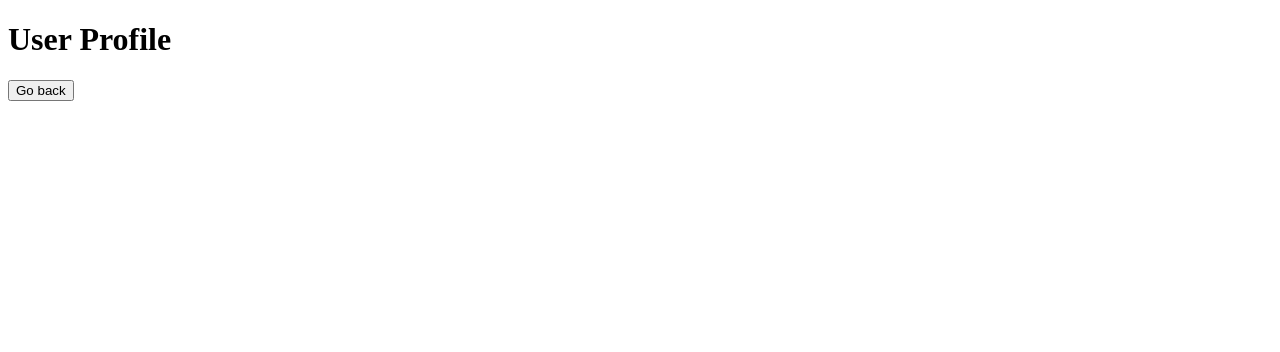
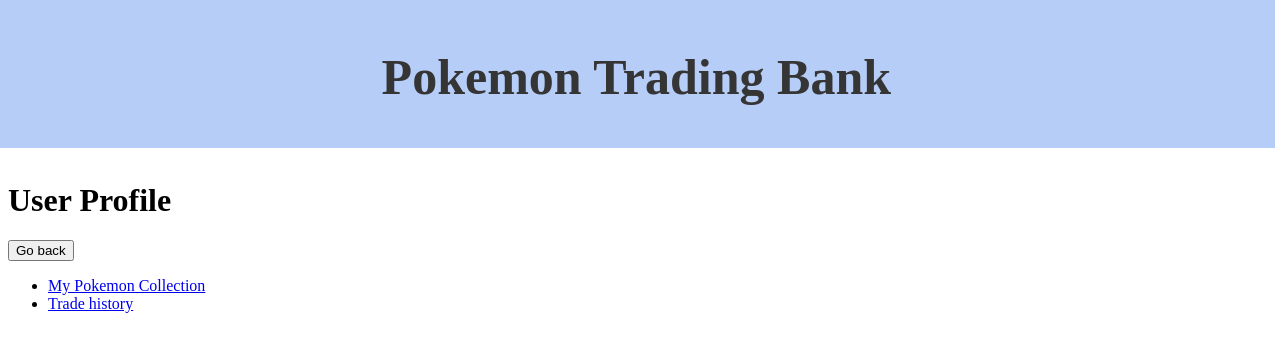
Before and after one commit to 211115-UTA-NET/TeamFire-P2, an Angular app in the folder pokeApp.UI/poke-app/: page /profile in a window 1280 px wide. Shown: the top 352 px of the page. Built offline with nearby package versions, Linux system fonts and the light colour scheme.

Commit message:
Added collection & tradehistory components, and added header css on web page.

```diff
--- a/pokeApp.UI/poke-app/src/app/app-routing.module.ts
+++ b/pokeApp.UI/poke-app/src/app/app-routing.module.ts
@@ -5,6 +5,8 @@
 import { RegisterComponent } from './register/register.component';
 import { ProfileComponent } from './profile/profile.component';
 import { LogoutComponent } from './logout/logout.component';
+import { CollectionComponent } from './collection/collection.component';
+import { TradehistoryComponent } from './tradehistory/tradehistory.component';
 
 const routes: Routes = [
   { path: '', redirectTo: '/login', pathMatch: 'full' },
@@ -13,6 +15,8 @@
   { path: 'register', component: RegisterComponent },
   { path: 'profile', component: ProfileComponent },
   { path: 'logout', component: LogoutComponent },
+  { path: 'collection', component: CollectionComponent },
+  { path: 'tradehistory', component: TradehistoryComponent },
 ];
 
 @NgModule({
--- a/pokeApp.UI/poke-app/src/app/app.component.css
+++ b/pokeApp.UI/poke-app/src/app/app.component.css
@@ -0,0 +1,14 @@
+h1 {
+  text-align: center;
+  padding-top: 50px;
+  font-size: 50px;
+  color: rgb(53, 53, 53);
+}
+
+.crop h1 {
+  width: 101%;
+  height: 100px;
+  margin-top: -10px;
+  margin-left: -10px;
+  background-color: rgb(182, 205, 248);
+}
--- a/pokeApp.UI/poke-app/src/app/app.component.html
+++ b/pokeApp.UI/poke-app/src/app/app.component.html
@@ -1 +1,6 @@
+<header>
+    <div class="crop">
+        <h1>Pokemon Trading Bank</h1>
+    </div>
+</header>
 <router-outlet></router-outlet>
--- a/pokeApp.UI/poke-app/src/app/app.module.ts
+++ b/pokeApp.UI/poke-app/src/app/app.module.ts
@@ -8,6 +8,8 @@
 import { RegisterComponent } from './register/register.component';
 import { ProfileComponent } from './profile/profile.component';
 import { LogoutComponent } from './logout/logout.component';
+import { CollectionComponent } from './collection/collection.component';
+import { TradehistoryComponent } from './tradehistory/tradehistory.component';
 
 @NgModule({
   declarations: [
@@ -16,7 +18,9 @@
     DashboardComponent,
     RegisterComponent,
     ProfileComponent,
-    LogoutComponent
+    LogoutComponent,
+    CollectionComponent,
+    TradehistoryComponent
   ],
   imports: [
     BrowserModule,
--- /dev/null
+++ b/pokeApp.UI/poke-app/src/app/collection/collection.component.html
@@ -0,0 +1,2 @@
+<h1>My Pokemon Collection</h1>
+<button (click)="goBack()">Go back</button>
--- /dev/null
+++ b/pokeApp.UI/poke-app/src/app/collection/collection.component.ts
@@ -0,0 +1,16 @@
+import { Component, OnInit } from '@angular/core';
+import { Location } from '@angular/common';
+
+@Component({
+  selector: 'app-collection',
+  templateUrl: './collection.component.html',
+  styleUrls: ['./collection.component.css'],
+})
+export class CollectionComponent implements OnInit {
+  constructor(private location: Location) {}
+
+  ngOnInit(): void {}
+  goBack(): void {
+    this.location.back();
+  }
+}
--- a/pokeApp.UI/poke-app/src/app/profile/profile.component.html
+++ b/pokeApp.UI/poke-app/src/app/profile/profile.component.html
@@ -1,2 +1,10 @@
 <h1>User Profile</h1>
 <button (click)="goBack()">Go back</button>
+<ul>
+    <li>
+        <a routerLink="/collection">My Pokemon Collection</a>
+    </li>
+    <li>
+        <a routerLink="/tradehistory">Trade history</a>
+    </li>
+</ul>
--- /dev/null
+++ b/pokeApp.UI/poke-app/src/app/tradehistory/tradehistory.component.html
@@ -0,0 +1,2 @@
+<h1>Pokemon Trade History</h1>
+<button (click)="goBack()">Go back</button>
--- /dev/null
+++ b/pokeApp.UI/poke-app/src/app/tradehistory/tradehistory.component.ts
@@ -0,0 +1,16 @@
+import { Component, OnInit } from '@angular/core';
+import { Location } from '@angular/common';
+
+@Component({
+  selector: 'app-tradehistory',
+  templateUrl: './tradehistory.component.html',
+  styleUrls: ['./tradehistory.component.css'],
+})
+export class TradehistoryComponent implements OnInit {
+  constructor(private location: Location) {}
+
+  ngOnInit(): void {}
+  goBack(): void {
+    this.location.back();
+  }
+}
```
Also changed, not shown: pokeApp.UI/poke-app/src/app/collection/collection.component.css (added), pokeApp.UI/poke-app/src/app/tradehistory/tradehistory.component.css (added), 2 other files (tests, documents, lock files or other folders).
